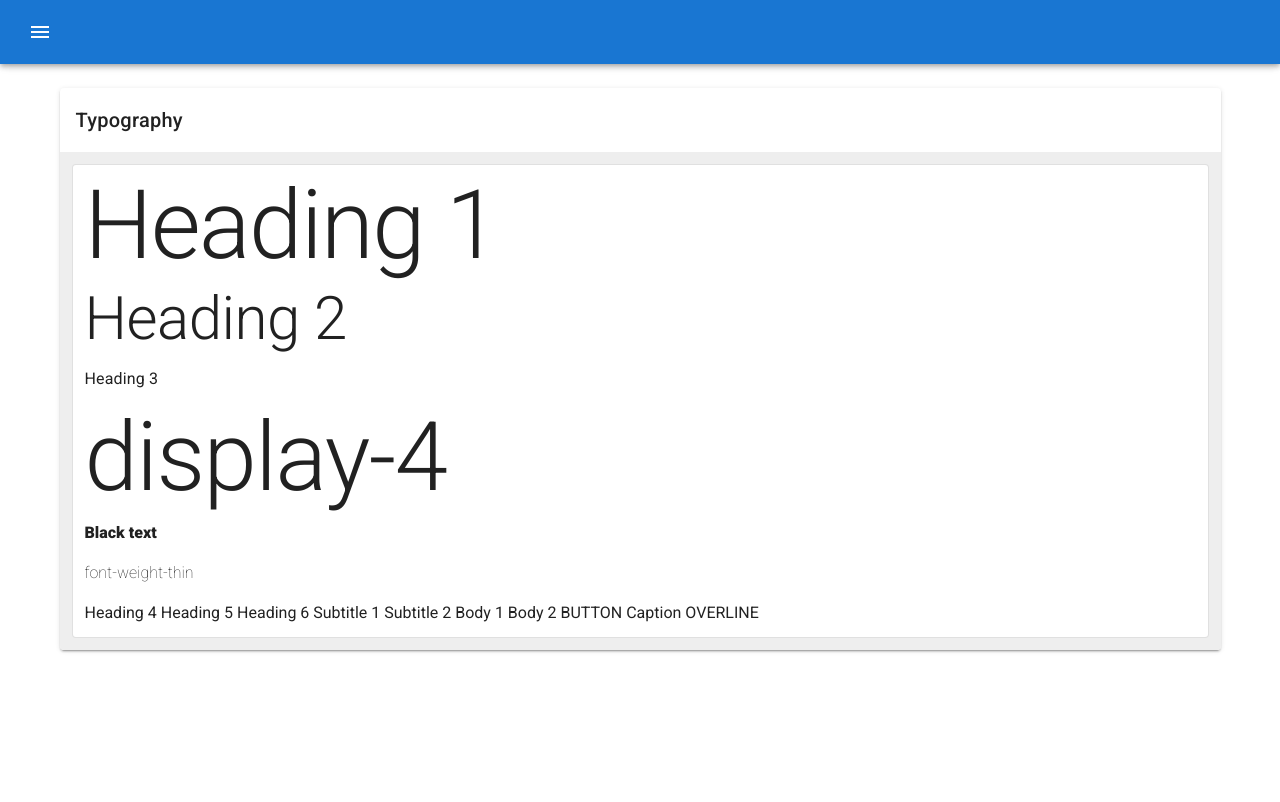
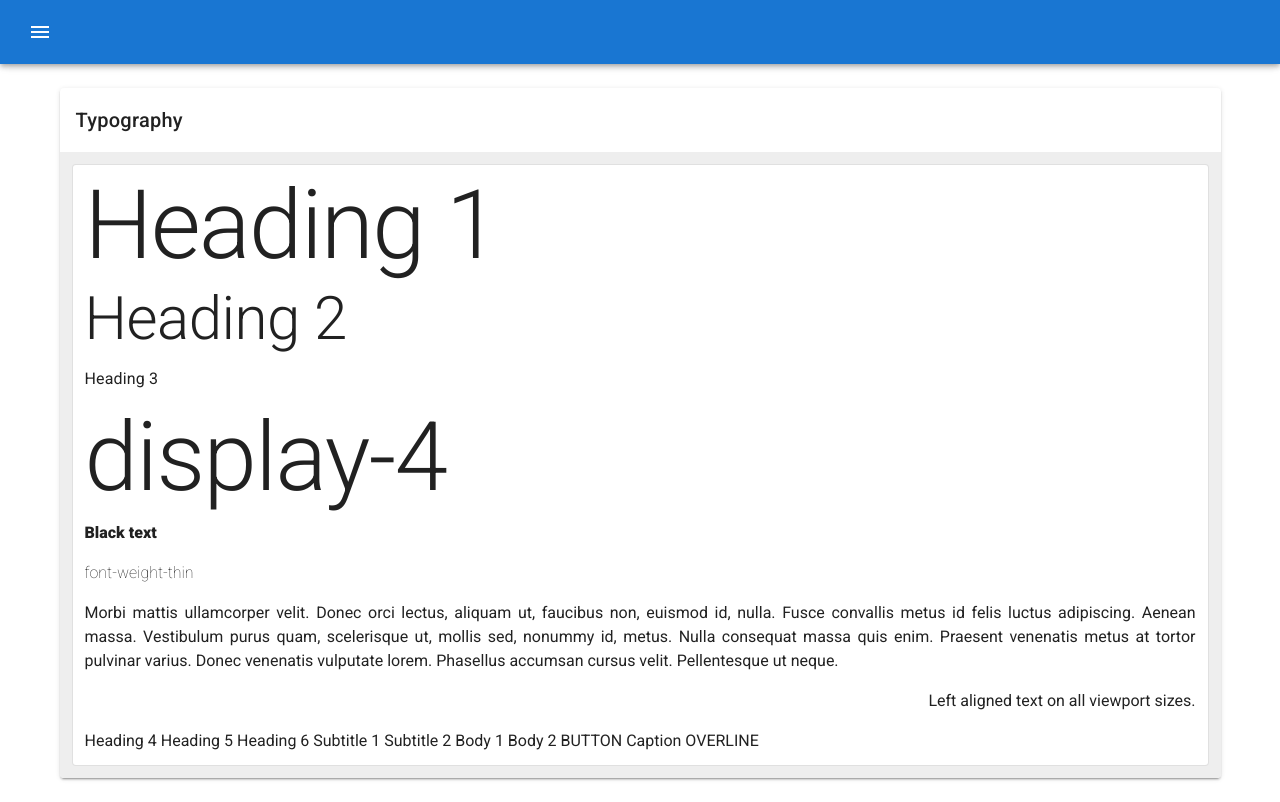
Before and after one commit to zoossone/vuetify-practice, a Vue app: page /typography in a window 1280 px wide. Built offline with nearby package versions, Linux system fonts and the light colour scheme.

Commit message:
typography

```diff
--- a/src/views/Typography.vue
+++ b/src/views/Typography.vue
@@ -27,6 +27,14 @@
                     <p class="font-weight-thin">
                         font-weight-thin
                     </p>
+                    <p class="text-justify">
+                        Morbi mattis ullamcorper velit. Donec orci lectus, aliquam ut, faucibus non, euismod id, nulla. Fusce convallis metus id felis luctus adipiscing. Aenean massa. Vestibulum purus quam, scelerisque ut, mollis sed, nonummy id, metus.
+
+                        Nulla consequat massa quis enim. Praesent venenatis metus at tortor pulvinar varius. Donec venenatis vulputate lorem. Phasellus accumsan cursus velit. Pellentesque ut neque.
+                    </p>
+                    <p class="text-center text-sm-right">
+                        Left aligned text on all viewport sizes.
+                    </p>
                     Heading 4
                     Heading 5
                     Heading 6
```
